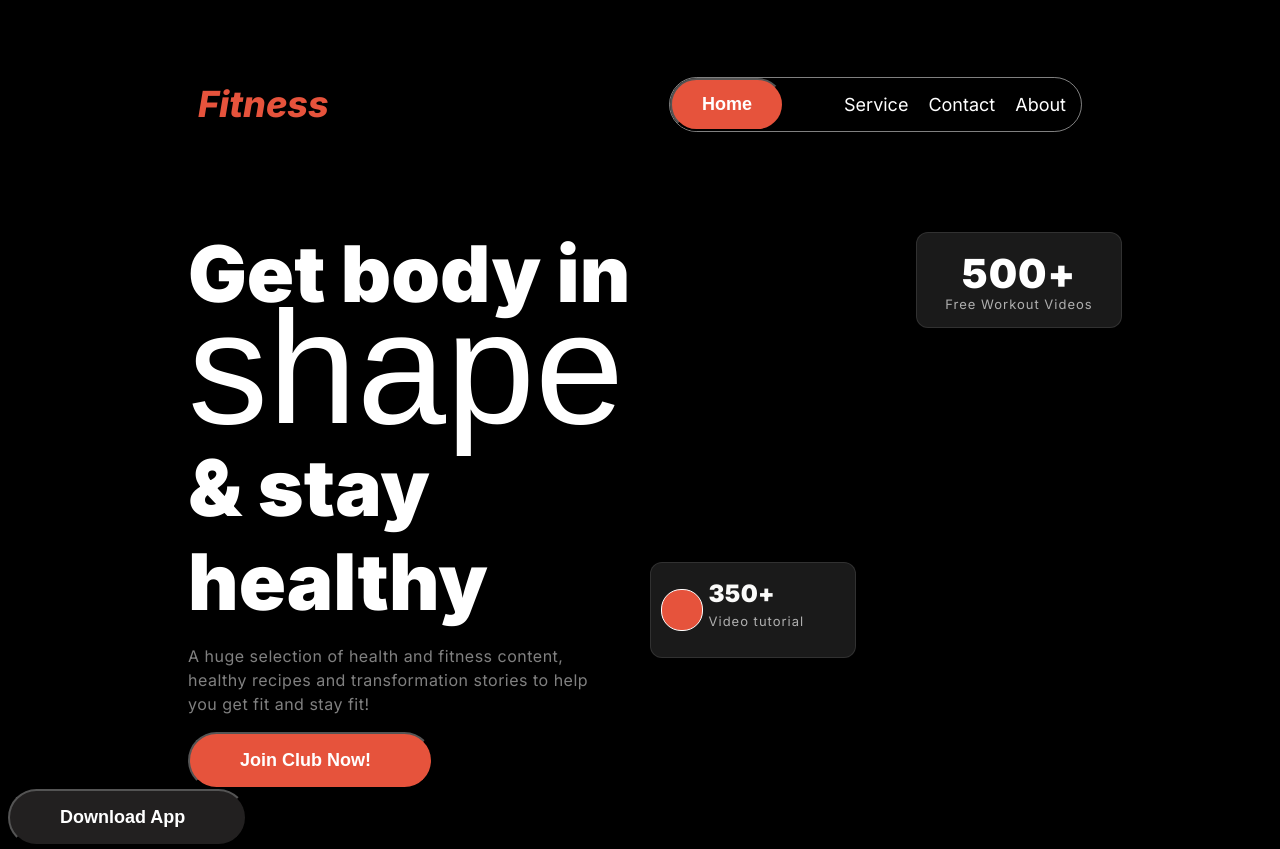
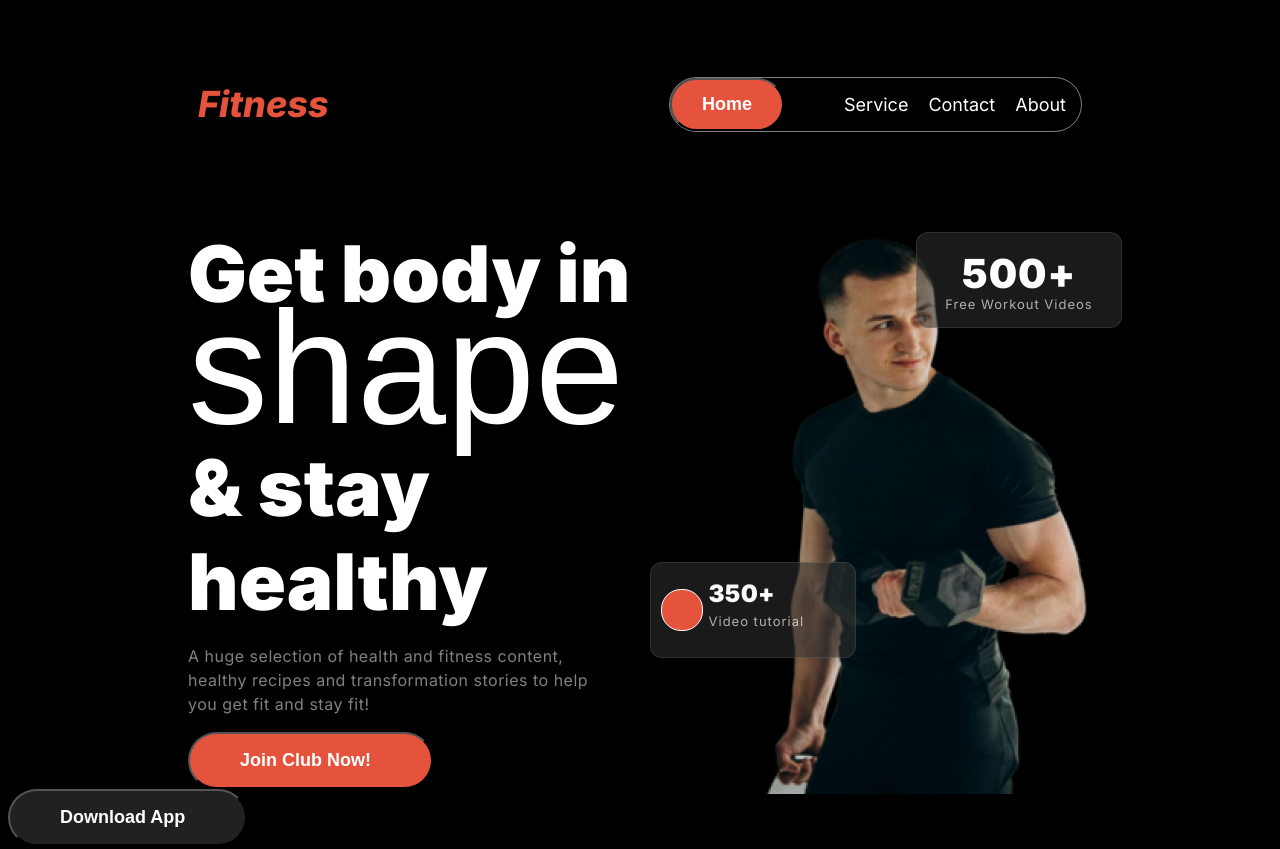
Before and after one commit to Rafiq6743/assignment-2, a plain HTML site: page index.html in a window 1280 px wide. Shown: the top 849 px of the page. Drawn offline with Linux system fonts and the light colour scheme; a web font is replaced by a local one.

Commit message:
added new change

```diff
--- a/styles/blog.css
+++ b/styles/blog.css
@@ -488,6 +488,7 @@ margin-top: 20px;
 .sec60{
     display: flex;
     justify-content: space-between;
+    background-image: url(../images/Images\ 2.png);
     background-repeat: no-repeat;
     background-position: 110px;
 
```
